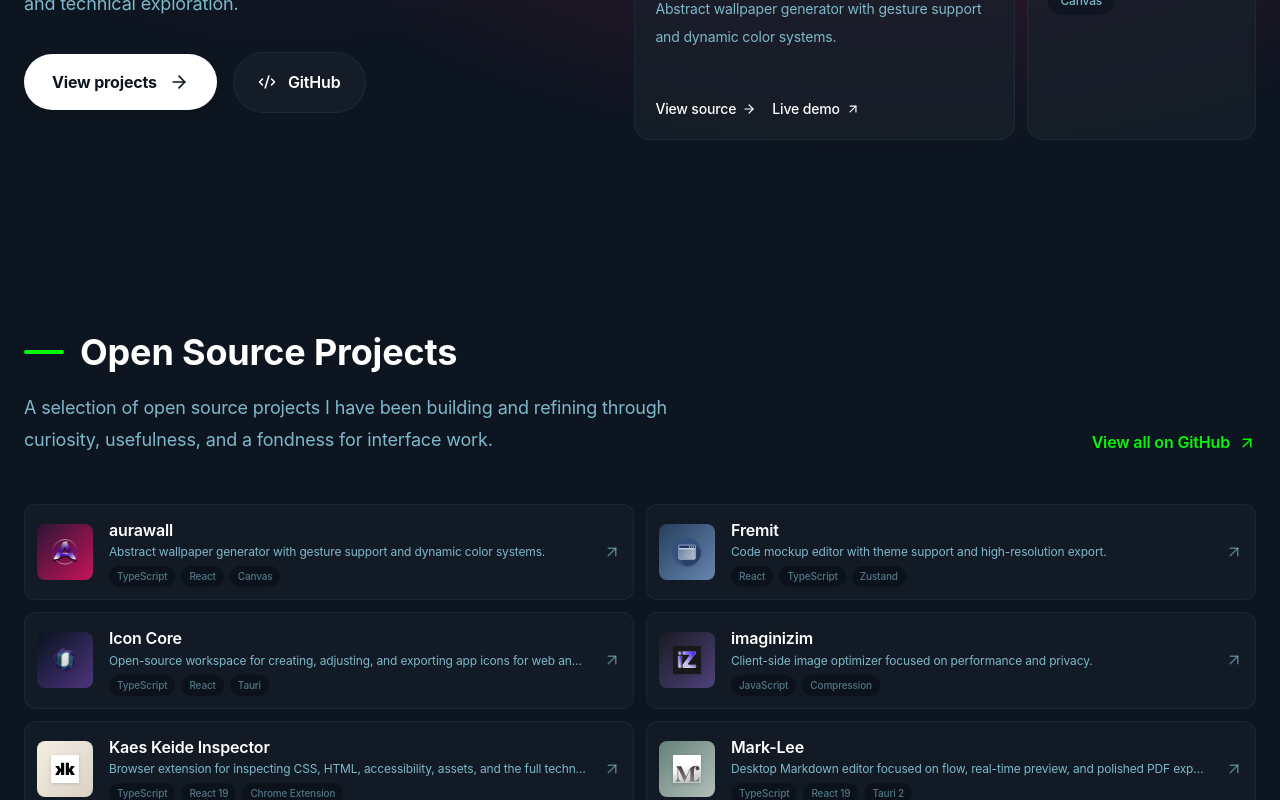
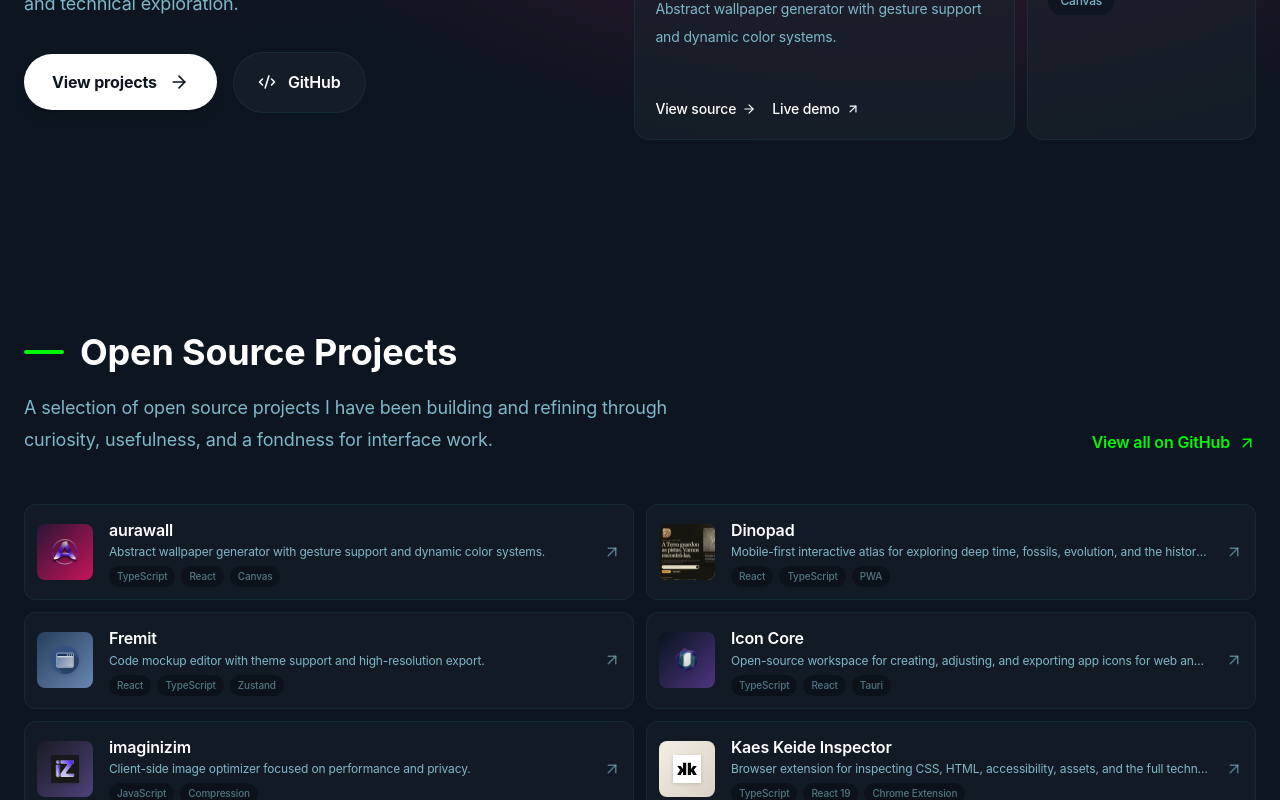
Before and after one commit to mafhper/mafhper.github.io, a React (Vite) app: page / in a window 1280 px wide. Shown: the part 617-1417 px from the top of the page. Built offline with nearby package versions, Linux system fonts and the light colour scheme; no server answers.

Commit message:
feat: add Dinopad to the portfolio (#47)
Feature Dinopad in the portfolio rotation and project grid with an optimized interface preview and localized descriptions.

```diff
--- a/src/components/ProjectCardStatic.tsx
+++ b/src/components/ProjectCardStatic.tsx
@@ -20,8 +20,17 @@
         }}
       />
 
+      {currentProject.previewUrl && !currentProject.logoUrl && (
+        <img
+          src={currentProject.previewUrl}
+          alt=""
+          className="absolute inset-0 h-full w-full object-cover"
+        />
+      )}
+
       <div className="absolute inset-0 opacity-20 bg-[url('/noise.svg')] bg-repeat mix-blend-overlay"></div>
 
+      {(currentProject.logoUrl || !currentProject.previewUrl) && (
         <div className="absolute inset-0 flex items-center justify-center px-16 pt-10 pb-16 sm:px-20">
           {currentProject.logoUrl ? (
             <div
@@ -44,6 +53,7 @@
             </div>
           )}
         </div>
+      )}
 
       <div className="absolute -bottom-16 -right-16 text-black/10 font-black text-[14rem] leading-none select-none tracking-tighter -z-10">
         {currentProject.name.substring(0, 2).toUpperCase()}
--- a/src/components/ProjectsGrid.tsx
+++ b/src/components/ProjectsGrid.tsx
@@ -52,6 +52,13 @@
                     alt=""
                     className="h-7 w-auto max-w-[2.25rem] object-contain drop-shadow transition-transform duration-300 group-hover:scale-110"
                   />
+                ) : project.previewUrl ? (
+                  <img
+                    src={project.previewUrl}
+                    alt=""
+                    loading="lazy"
+                    className="absolute inset-0 h-full w-full object-cover"
+                  />
                 ) : (
                   <span className="text-sm font-bold text-white/40">
                     {project.name.substring(0, 2).toUpperCase()}
--- a/src/data/projects.ts
+++ b/src/data/projects.ts
@@ -27,6 +27,18 @@
     surfaceTo: '#C71459',
     previewUrl: '/projects/aurawall/preview.jpg',
     demoUrl: 'https://mafhper.github.io/aurawall'
+  },
+  {
+    id: 'dinopad',
+    name: 'Dinopad',
+    descriptionKey: 'projects.dinopad',
+    color: '#E5A84B',
+    tech: ['React', 'TypeScript', 'PWA'],
+    stars: 0,
+    surfaceFrom: '#11110D',
+    surfaceTo: '#E5A84B',
+    previewUrl: '/projects/dinopad/preview.webp',
+    demoUrl: 'https://mafhper.github.io/dinopad/'
   },
   {
     id: 'fremit',
--- a/src/locales/en.json
+++ b/src/locales/en.json
@@ -37,6 +37,7 @@
     "viewSource": "View source",
     "liveDemo": "Live demo",
     "aurawall": "Abstract wallpaper generator with gesture support and dynamic color systems.",
+    "dinopad": "Mobile-first interactive atlas for exploring deep time, fossils, evolution, and the history of life.",
     "personalnews": "Privacy-focused news aggregator with clean design and local-first AI support.",
     "spread": "Tool for creating and sharing visually rich content cards.",
     "imaginizim": "Client-side image optimizer focused on performance and privacy.",
--- a/src/locales/es.json
+++ b/src/locales/es.json
@@ -37,6 +37,7 @@
     "viewSource": "Ver código",
     "liveDemo": "Demo en vivo",
     "aurawall": "Generador de wallpapers abstractos con soporte para gestos y colores dinámicos.",
+    "dinopad": "Atlas interactivo pensado para móviles para explorar el tiempo profundo, los fósiles, la evolución y la historia de la vida.",
     "personalnews": "Agregador de noticias enfocado en privacidad, diseño limpio e IA local.",
     "spread": "Herramienta para crear y compartir tarjetas de contenido visualmente ricas.",
     "imaginizim": "Optimizador de imágenes client-side con foco en rendimiento y privacidad.",
--- a/src/locales/pt-BR.json
+++ b/src/locales/pt-BR.json
@@ -37,6 +37,7 @@
     "viewSource": "Ver código",
     "liveDemo": "Demo ao vivo",
     "aurawall": "Gerador de wallpapers abstratos com suporte a gestos e cores dinâmicas.",
+    "dinopad": "Atlas interativo e mobile-first para explorar tempo profundo, fósseis, evolução e a história da vida.",
     "personalnews": "Agregador de notícias focado em privacidade, design limpo e IA local.",
     "spread": "Ferramenta para criar e compartilhar cartões de conteúdo visualmente ricos.",
     "imaginizim": "Otimizador de imagens client-side com foco em performance e privacidade.",
```
Also changed, not shown: public/projects/dinopad/preview.webp (added). Lines whose indentation alone changed are shown as unchanged.
